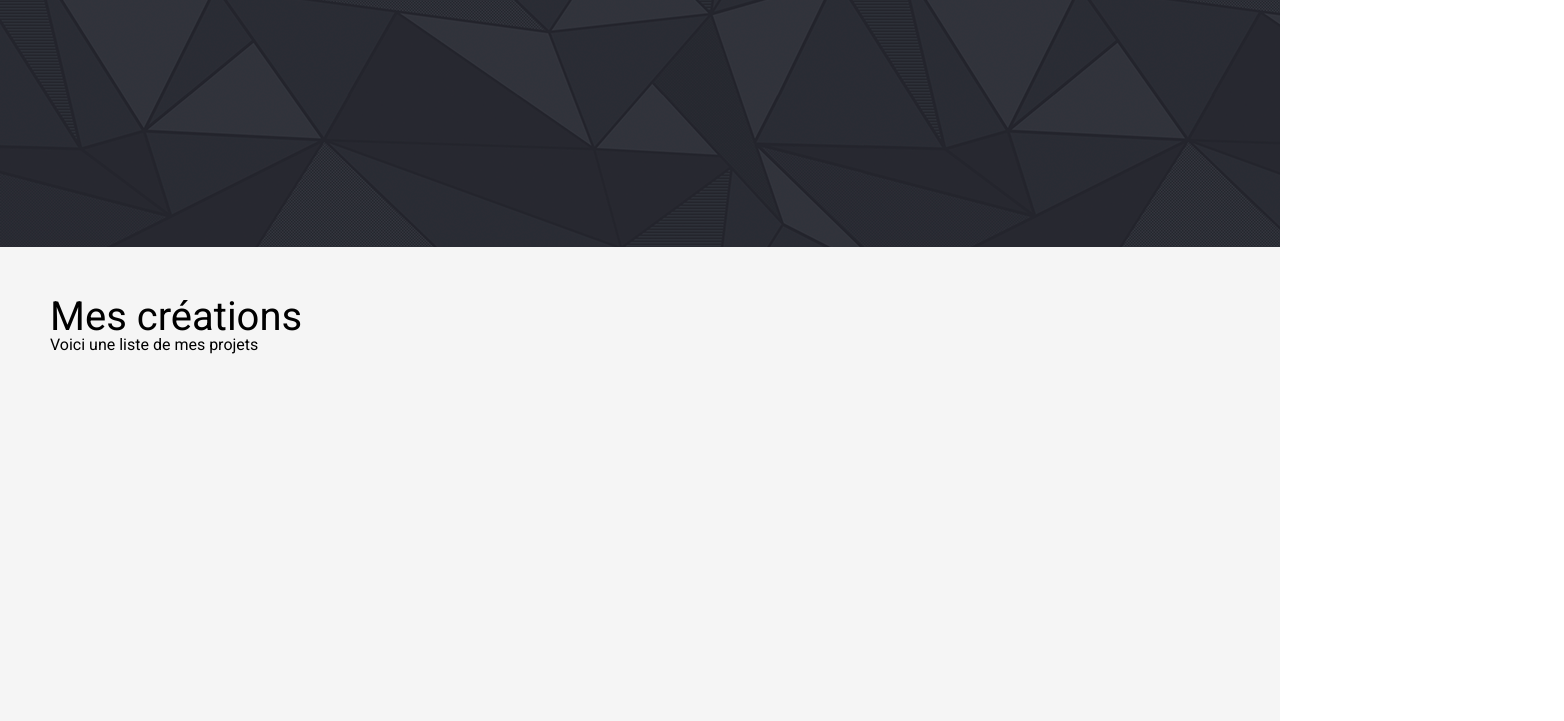
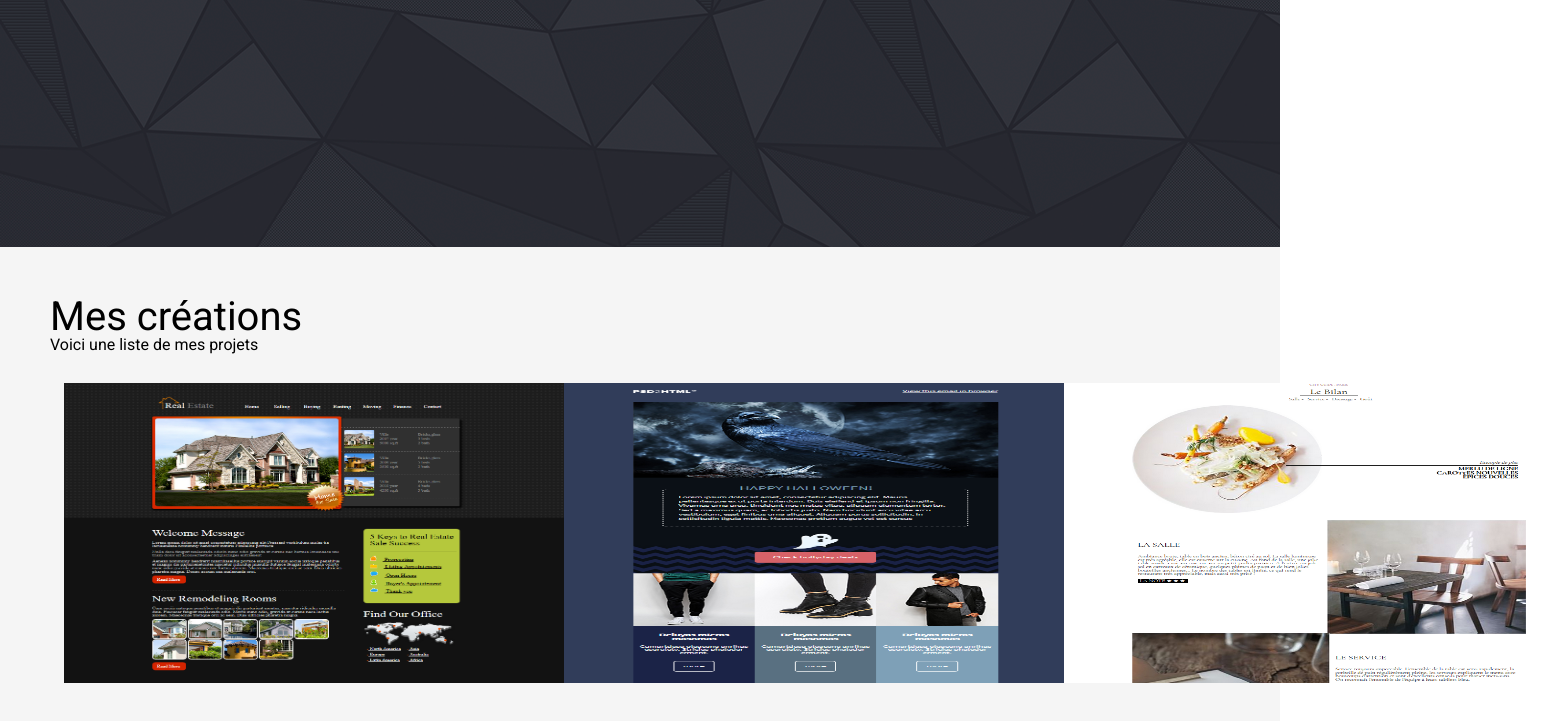
Before and after one commit to elieskedim/Portfolio_v1, a plain HTML site: page index.html in a window 1280 px wide. Shown: the part 553-1274 px from the top of the page, 1564 px wide, since content can reach past the window. Drawn offline with nearby package versions, Linux system fonts and the light colour scheme.

Commit message:
ajout des maquettes

```diff
--- a/css/style.css
+++ b/css/style.css
@@ -36,3 +36,14 @@ main p{
 
     padding-left: 50px;
 }
+main img{
+    height: 300px;
+    width: 500px;
+}
+main #projet{
+    width: 90%;
+    margin: auto;
+    display: flex;
+    justify-content: space-between;
+    margin-top: 30px;
+}
--- a/index.html
+++ b/index.html
@@ -19,6 +19,11 @@
     <main>
         <h2>Mes créations</h2>
         <p>Voici une liste de mes projets</p>
+        <div id="projet">
+            <div class="project"><img src="img/Maquette1.png" alt="Maquette html/CSS"></div>
+            <div class="project"><img src="img/Maquette2.png" alt="Maquette html/CSS"></div>
+            <div class="project"><img src="img/Maquette3.png" alt="Maquette html/CSS"></div>
+        </div>
     </main>
 <script src="https://code.jquery.com/jquery-3.3.1.slim.min.js" integrity="sha384-q8i/X+965DzO0rT7abK41JStQIAqVgRVzpbzo5smXKp4YfRvH+8abtTE1Pi6jizo"
     crossorigin="anonymous"></script>
```
Also changed, not shown: img/Maquette1.PNG (added), img/Maquette2.PNG (added), img/Maquette3.PNG (added).
